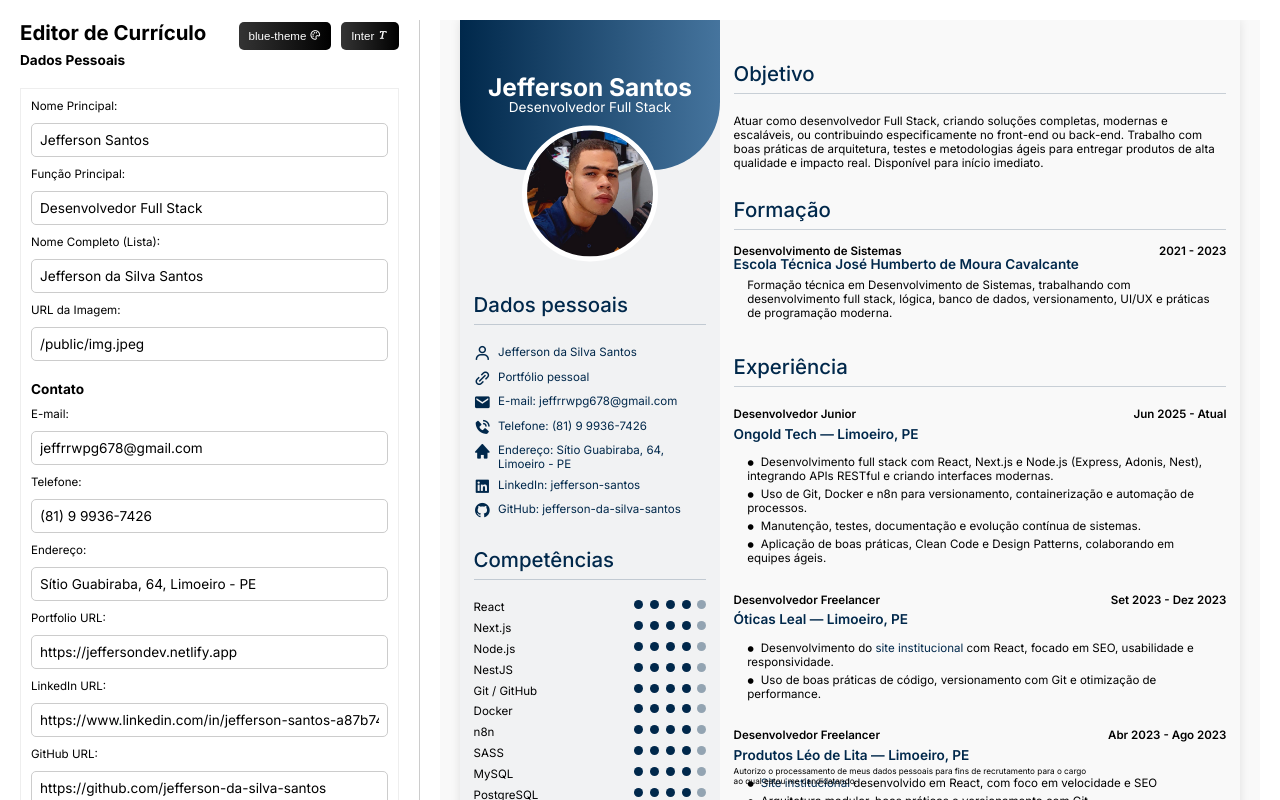
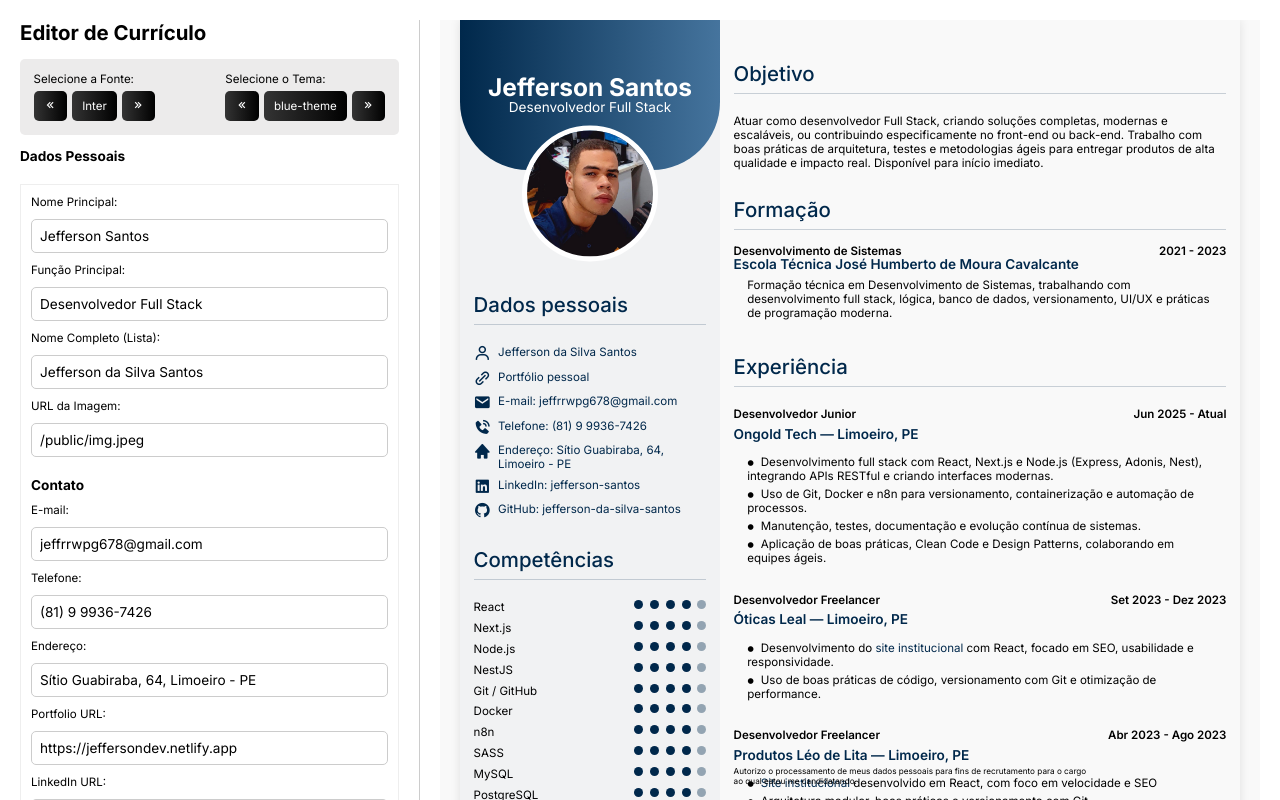
Before and after one commit to jefferson-da-silva-santos/gerador_curriculos, a React (Vite) app in the folder frontend/: page / in a window 1280 px wide. Shown: the top 800 px of the page. Built offline with nearby package versions, Linux system fonts and the light colour scheme.

Commit message:
feat: add new styles in the edition page

```diff
--- a/frontend/src/assets/css/styles.css
+++ b/frontend/src/assets/css/styles.css
@@ -50,6 +50,15 @@ select {
   align-items: center;
 }
 
+.buttons {
+  display: flex;
+  gap: 5px;
+}
+
+.buttons i {
+  font-size: 1rem;
+}
+
 .group-title button {
   cursor: pointer;
   border-radius: 5px;
@@ -63,10 +72,37 @@ select {
   color: white;
 }
 
+.group-title .text {
+    border-radius: 5px;
+  padding: 8px 10px;
+  border: none;
+  background-image: linear-gradient(
+    to left,
+    rgb(0, 0, 0),
+    rgb(52, 52, 52)
+  );
+  color: white;
+}
+
 .group-buttons {
+  padding: 1rem;
+  border-radius: 5px;
+  background-color: #ecebeb;
   display: flex;
   gap: 10px;
+  width: 100%;
+  justify-content: space-between;
+}
 
+.remove-button-margin {
+  background-color: rgb(255, 180, 180);
+  color: red;
+}
+
+.group-buttons .wrap {
+  display: flex;
+  flex-direction: column;
+  gap: 5px;
 }
 
 .group-title button:hover {
@@ -129,7 +165,12 @@ textarea {
 }
 
 .group-title {
-  /* Se precisar de estilo para o título do editor e o botão de tema */
+    display: flex;
+    flex-direction: column;
+    align-items: baseline;
+    justify-content: flex-start;
+    gap: .5rem;
+    margin-bottom: 1rem;
 }
 
 /*
--- a/frontend/src/components/CurriculumEditor.jsx
+++ b/frontend/src/components/CurriculumEditor.jsx
@@ -127,8 +127,8 @@ const generateCurriculumHtml = (data, styles, font) => {
 
 
 const CurriculumEditor = () => {
-  const { toggleTheme, themeObject } = useTheme();
-  const { font, toggleFont } = useFont();
+  const {  themeObject, nextTheme, prevTheme } = useTheme();
+  const { font, nextFont, prevFont } = useFont();
 
   const handleGeneratePdf = async (values, actions) => {
     actions.setSubmitting(true);
@@ -183,13 +183,37 @@ const CurriculumEditor = () => {
             <div className="editor-form-column">
               <div className="group-title">
                 <h2>Editor de Currículo</h2>
+
+
                 <div className='group-buttons'>
-                  <button type="button" onClick={toggleTheme} disabled={isSubmitting}>
-                    {themeObject.theme}{" "}<i className="bx bx-palette"></i>
-                  </button>
-                  <button type="button" onClick={toggleFont} disabled={isSubmitting}>
-                    {font.font}{" "}<i className="bx bx-text"></i>
-                  </button>
+
+                  <div className='wrap'>
+                    <p>Selecione a Fonte:</p>
+                    <div className="buttons">
+                      <button disabled={isSubmitting} onClick={prevFont}>
+                        <i className='bx bx-chevrons-left' ></i>
+                      </button>
+                      <span className='text'>{font.font}</span>
+                      <button disabled={isSubmitting} onClick={nextFont}>
+                        <i className='bx bx-chevrons-right'></i>
+                      </button>
+                    </div>
+                  </div>
+
+                  <div className='wrap'>
+                    <p>Selecione o Tema:</p>
+                    <div className="buttons">
+                      <button disabled={isSubmitting} onClick={prevTheme}>
+                        <i className='bx bx-chevrons-left' ></i>
+                      </button>
+                      <span className='text'>{themeObject.theme}</span>
+                      <button disabled={isSubmitting} onClick={nextTheme}>
+                        <i className='bx bx-chevrons-right'></i>
+                      </button>
+                    </div>
+                  </div>
+
+
                 </div>
               </div>
               <Form className="editor-form">
@@ -241,7 +265,7 @@ const CurriculumEditor = () => {
                           <label>Descrição:</label>
                           <Field name={`education.${index}.description`} as="textarea" rows="2" className="form-control" />
                           <button type="button" onClick={() => remove(index)} className="remove-button-margin">
-                            Remover Formação
+                            <i className="bx bx-trash"></i>  Remover Formação
                           </button>
                         </div>
                       ))}
@@ -267,8 +291,8 @@ const CurriculumEditor = () => {
                             <option value={4}>4</option>
                             <option value={5}>5</option>
                           </Field>
-                          <button type="button" onClick={() => remove(index)}>
-                            X
+                          <button className="remove-button-margin" type="button" onClick={() => remove(index)}>
+                            <i className="bx bx-trash"></i>
                           </button>
                         </div>
                       ))}
@@ -315,7 +339,7 @@ const CurriculumEditor = () => {
                             )}
                           </FieldArray>
                           <button type="button" onClick={() => remove(expIndex)} className="remove-experience-button">
-                            Remover Experiência
+                           <i className="bx bx-trash"></i> Remover Experiência
                           </button>
                         </div>
                       ))}
--- a/frontend/src/provider/FontProvider.jsx
+++ b/frontend/src/provider/FontProvider.jsx
@@ -11,8 +11,20 @@ const FontProvider = ({ children }) => {
     setFont(fontes[nextFontIndex]);
   }
 
+  function nextFont() {
+    const currentFontIndex = fontes.findIndex((f) => f.font === font.font);
+    const nextFontIndex = (currentFontIndex + 1) % fontes.length;
+    setFont(fontes[nextFontIndex]);
+  }
+
+  function prevFont() {
+    const currentFontIndex = fontes.findIndex((f) => f.font === font.font);
+    const prevFontIndex = (currentFontIndex - 1 + fontes.length) % fontes.length;
+    setFont(fontes[prevFontIndex]);
+  }
+
   return (
-    <FontContext.Provider value={{ font, toggleFont }}>
+    <FontContext.Provider value={{ font, toggleFont, nextFont, prevFont }}>
       {children}{" "}
     </FontContext.Provider>
   );
--- a/frontend/src/provider/ThemeProvider.jsx
+++ b/frontend/src/provider/ThemeProvider.jsx
@@ -134,11 +134,25 @@ const ThemeProvider = ({ children }) => {
     setThemeObject(themes[nextThemeIndex]);
   };
 
+  function nextTheme() {
+    const currentThemeIndex = themes.findIndex((t) => t.theme === themeObject.theme);
+    const nextThemeIndex = (currentThemeIndex + 1) % themes.length;
+    setThemeObject(themes[nextThemeIndex]);
+  }
+
+  function prevTheme() {
+    const currentThemeIndex = themes.findIndex((t) => t.theme === themeObject.theme);
+    const prevThemeIndex = (currentThemeIndex - 1 + themes.length) % themes.length;
+    setThemeObject(themes[prevThemeIndex]);
+  }
+
   return (
     <ThemeContext.Provider
       value={{
         themeObject,
         toggleTheme,
+        nextTheme,
+        prevTheme
       }}
     >
       {children}{" "}
```
